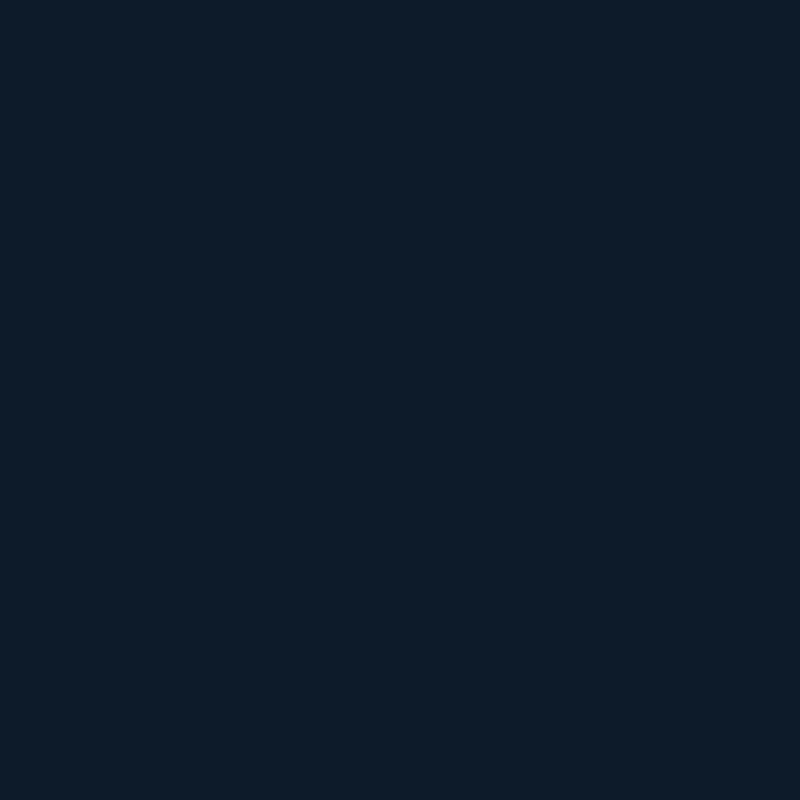
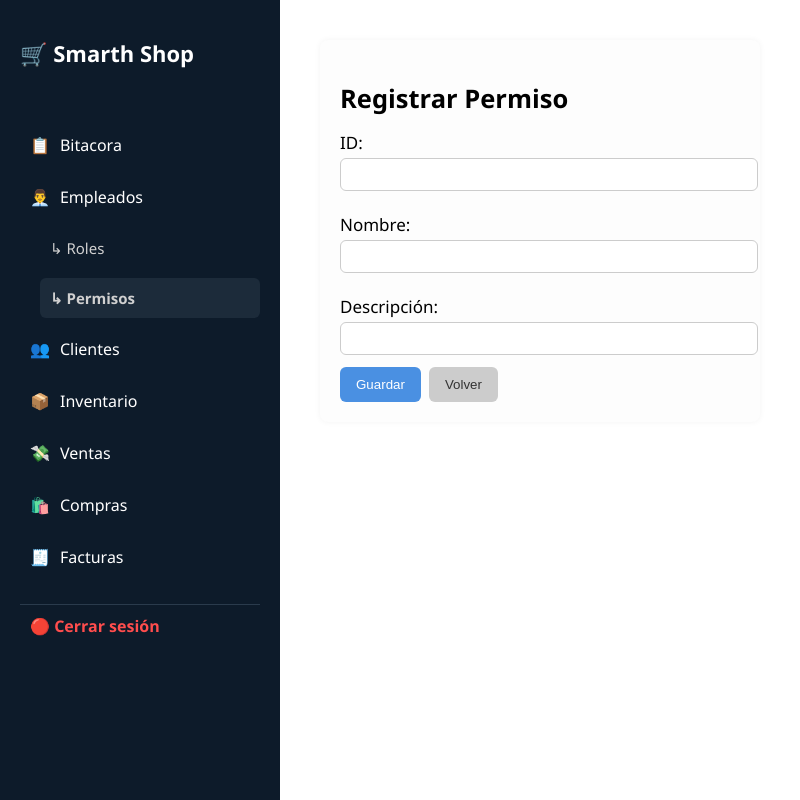
Before and after one commit to YazzyTb/ExamenSI2, an Angular app in the folder Front-Ecommerce/: page /permisos/crear in a window 1280 px wide. Before the commit this address led to /. Shown: the whole page, without its empty margins (0-800 px from the left). Built offline with nearby package versions, Linux system fonts and the light colour scheme.

Commit message:
permisos

```diff
--- a/Front-Ecommerce/src/app/pages/permisos/crear-permiso/crear-permiso.component.css
+++ b/Front-Ecommerce/src/app/pages/permisos/crear-permiso/crear-permiso.component.css
@@ -0,0 +1,49 @@
+.crear-permiso {
+    font-family: 'Segoe UI', sans-serif;
+    background: #fdfdfd;
+    padding: 20px;
+    border-radius: 8px;
+    max-width: 400px;
+    box-shadow: 0 0 6px rgba(0, 0, 0, 0.05);
+  }
+
+  .crear-permiso h2 {
+    margin-bottom: 16px;
+  }
+
+  .crear-permiso label {
+    display: block;
+    margin: 10px 0 4px;
+  }
+
+  .crear-permiso input {
+    width: 100%;
+    padding: 8px;
+    margin-bottom: 12px;
+    border: 1px solid #ccc;
+    border-radius: 6px;
+  }
+
+  .crear-permiso button {
+    background-color: #4a90e2;
+    color: white;
+    border: none;
+    padding: 10px 16px;
+    border-radius: 6px;
+    cursor: pointer;
+    transition: background-color 0.3s ease;
+    margin-right: 8px;
+  }
+
+  .crear-permiso button.volver {
+    background-color: #ccc;
+    color: #333;
+  }
+
+  .crear-permiso button:hover:not(.volver) {
+    background-color: #3366cc;
+  }
+
+  .crear-permiso button.volver:hover {
+    background-color: #999;
+  }
--- a/Front-Ecommerce/src/app/pages/permisos/crear-permiso/crear-permiso.component.html
+++ b/Front-Ecommerce/src/app/pages/permisos/crear-permiso/crear-permiso.component.html
@@ -1 +1,25 @@
-<p>crear-permiso works!</p>
+<div class="crear-permiso">
+    <h2>Registrar Permiso</h2>
+    <form (ngSubmit)="registrarPermiso()">
+      <label>ID:</label>
+      <input type="text" [(ngModel)]="permiso.id" name="id" required />
+
+      <label>Nombre:</label>
+      <input type="text" [(ngModel)]="permiso.nombre" name="nombre" required />
+
+      <label>Descripción:</label>
+      <input type="text" [(ngModel)]="permiso.descripcion" name="descripcion" required />
+
+      <button type="submit">Guardar</button>
+      <button type="button" class="volver" (click)="volver()">Volver</button>
+    </form>
+
+    <div *ngIf="permisos.length">
+      <h3>Permisos registrados:</h3>
+      <ul>
+        <li *ngFor="let p of permisos">
+          <strong>{{ p.id }}</strong> - {{ p.nombre }} ({{ p.descripcion }})
+        </li>
+      </ul>
+    </div>
+  </div>
--- a/Front-Ecommerce/src/app/pages/permisos/crear-permiso/crear-permiso.component.ts
+++ b/Front-Ecommerce/src/app/pages/permisos/crear-permiso/crear-permiso.component.ts
@@ -1,11 +1,29 @@
 import { Component } from '@angular/core';
+import { FormsModule } from '@angular/forms';
+import { CommonModule } from '@angular/common';
+import { Router } from '@angular/router';
 
 @Component({
-  selector: 'app-crear-permiso',
-  imports: [],
+  selector: 'app-permiso-crear',
+  standalone: true,
+  imports: [CommonModule, FormsModule],
   templateUrl: './crear-permiso.component.html',
-  styleUrl: './crear-permiso.component.css'
+  styleUrls: ['./crear-permiso.component.css']
 })
 export class CrearPermisoComponent {
+  permiso = { id: '', nombre: '', descripcion: '' };
+  permisos: any[] = [];
 
+  constructor(private router: Router) {}
+
+  registrarPermiso() {
+    this.permisos.push({ ...this.permiso });
+    this.permiso = { id: '', nombre: '', descripcion: '' };
+    alert('Permiso registrado (simulado)');
+    this.router.navigate(['/permisos']);
+  }
+
+  volver() {
+    this.router.navigate(['/permisos']);
+  }
 }
--- a/Front-Ecommerce/src/app/pages/permisos/permisos.component.css
+++ b/Front-Ecommerce/src/app/pages/permisos/permisos.component.css
@@ -0,0 +1,45 @@
+.permisos {
+    font-family: 'Segoe UI', sans-serif;
+    padding: 20px;
+  }
+
+  .encabezado-permisos {
+    display: flex;
+    justify-content: space-between;
+    align-items: center;
+    margin-bottom: 20px;
+  }
+
+  .nuevo-permiso {
+    background-color: #4a90e2;
+    color: white;
+    padding: 8px 14px;
+    text-decoration: none;
+    border-radius: 6px;
+    font-size: 14px;
+    transition: background-color 0.3s ease;
+  }
+
+  .nuevo-permiso:hover {
+    background-color: #3366cc;
+  }
+
+  .permisos-table {
+    width: 100%;
+    border-collapse: collapse;
+    background-color: #ffffff;
+    font-size: 15px;
+    box-shadow: 0 0 5px rgba(0, 0, 0, 0.05);
+  }
+
+  .permisos-table th,
+  .permisos-table td {
+    padding: 10px 14px;
+    text-align: left;
+    border-bottom: 1px solid #e0e0e0;
+  }
+
+  .permisos-table thead th {
+    background-color: #e3e3e3;
+    font-weight: bold;
+  }
--- a/Front-Ecommerce/src/app/pages/permisos/permisos.component.html
+++ b/Front-Ecommerce/src/app/pages/permisos/permisos.component.html
@@ -1 +1,22 @@
-<p>permisos works!</p>
+<div class="permisos">
+    <div class="encabezado-permisos">
+      <h2>Permisos disponibles</h2>
+      <a routerLink="/permisos/crear" class="nuevo-permiso">+ Nuevo permiso</a>
+    </div>
+    <table class="permisos-table">
+      <thead>
+        <tr>
+          <th>ID</th>
+          <th>Nombre</th>
+          <th>Descripción</th>
+        </tr>
+      </thead>
+      <tbody>
+        <tr *ngFor="let p of permisos">
+          <td>{{ p.id }}</td>
+          <td>{{ p.nombre }}</td>
+          <td>{{ p.descripcion }}</td>
+        </tr>
+      </tbody>
+    </table>
+  </div>
--- a/Front-Ecommerce/src/app/pages/permisos/permisos.component.ts
+++ b/Front-Ecommerce/src/app/pages/permisos/permisos.component.ts
@@ -1,11 +1,18 @@
 import { Component } from '@angular/core';
+import { CommonModule } from '@angular/common';
+import { RouterModule } from '@angular/router';
 
 @Component({
   selector: 'app-permisos',
-  imports: [],
+  standalone: true,
+  imports: [CommonModule, RouterModule],
   templateUrl: './permisos.component.html',
-  styleUrl: './permisos.component.css'
+  styleUrls: ['./permisos.component.css']
 })
 export class PermisosComponent {
-
+  permisos = [
+    { id: 'P01', nombre: 'Crear usuario', descripcion: 'Permite registrar nuevos usuarios' },
+    { id: 'P02', nombre: 'Eliminar ventas', descripcion: 'Permite borrar ventas del sistema' },
+    { id: 'P03', nombre: 'Ver reportes', descripcion: 'Accede al módulo de reportes' }
+  ];
 }
--- a/Front-Ecommerce/src/app/shared/sidebar/sidebar.component.html
+++ b/Front-Ecommerce/src/app/shared/sidebar/sidebar.component.html
@@ -8,8 +8,8 @@
         <span class="icon">👨‍💼</span> Empleados
       </li>
       <ul class="sublist">
-        <li routerLink="/empleados/roles" routerLinkActive="active">↳ Roles</li>
-        <li routerLink="/empleados/permisos" routerLinkActive="active">↳ Permisos</li>
+        <li routerLink="/roles" routerLinkActive="active">↳ Roles</li>
+        <li routerLink="/permisos" routerLinkActive="active">↳ Permisos</li>
       </ul>
       <li routerLink="/clientes" routerLinkActive="active">
         <span class="icon">👥</span> Clientes
```
Also changed, not shown: Front-Ecommerce/src/app/app.config.ts (+5 -4 lines).
